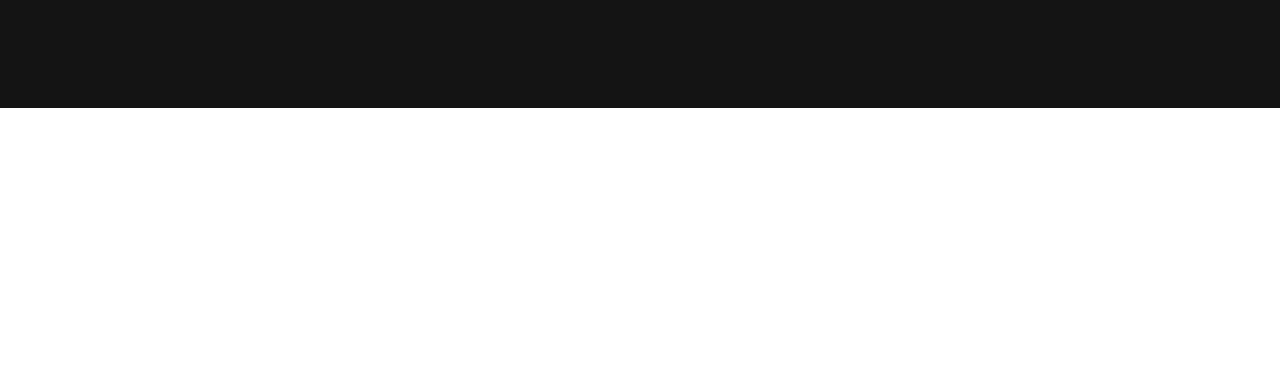
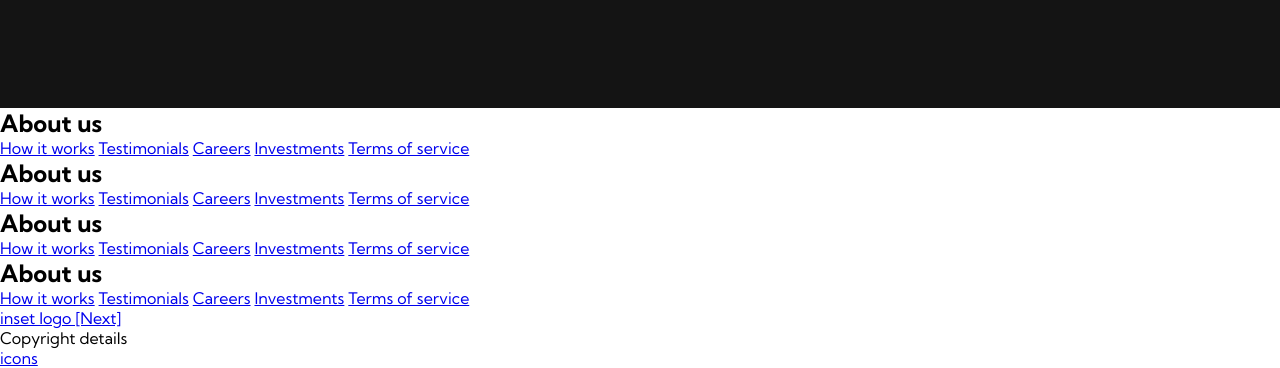
Before and after one commit to devbusi/Brand-Website-Project, a plain HTML site: page index.html in a window 1280 px wide. Shown: the part 1492-1860 px from the top of the page. Before the commit the page ends 1600 px from the top, so only its background shows below. Drawn offline with Linux system fonts and the light colour scheme.

Commit message:
footer section

```diff
--- a/index.html
+++ b/index.html
@@ -102,6 +102,65 @@
     </div>
 </div>
 
+<!--Footer-->
+
+<div class="footer__container">
+    <div class="footer__links">
+        <div class="footer__link--wrapper">
+            <div class="footer__link--items">
+                <h2>About us</h2>
+                <a href="/">How it works</a>
+                <a href="/">Testimonials</a>
+                <a href="/">Careers</a>
+                <a href="/">Investments</a>
+                <a href="/">Terms of service</a>
+            </div>
+
+            <div class="footer__link--items">
+                <h2>About us</h2>
+                <a href="/">How it works</a>
+                <a href="/">Testimonials</a>
+                <a href="/">Careers</a>
+                <a href="/">Investments</a>
+                <a href="/">Terms of service</a>
+            </div>
+        </div>
+
+        <div class="footer__link--wrapper">
+            <div class="footer__link--items">
+                <h2>About us</h2>
+                <a href="/">How it works</a>
+                <a href="/">Testimonials</a>
+                <a href="/">Careers</a>
+                <a href="/">Investments</a>
+                <a href="/">Terms of service</a>
+            </div>
+
+            <div class="footer__link--items">
+                <h2>About us</h2>
+                <a href="/">How it works</a>
+                <a href="/">Testimonials</a>
+                <a href="/">Careers</a>
+                <a href="/">Investments</a>
+                <a href="/">Terms of service</a>
+            </div>
+    </div>
+
+    <div class="social__media">
+        <div class="social__media--wrap">
+            <div class="footer__logo">
+                <a href="/" id="footer__logo">inset logo [Next]</a>
+            </div>
+            <p class= "website__right">Copyright details</p>
+            <div class="social__icons">
+                <a href="/" class="social__icons--link">
+                    icons
+                </a>
+            </div>
+        </div>
+    </div>
+</div>
+
     <script src="app.js"></script>
 </body>
 </html>
```
